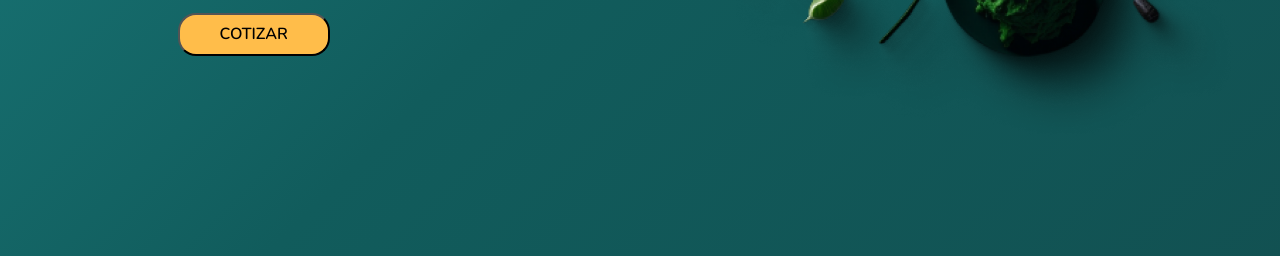
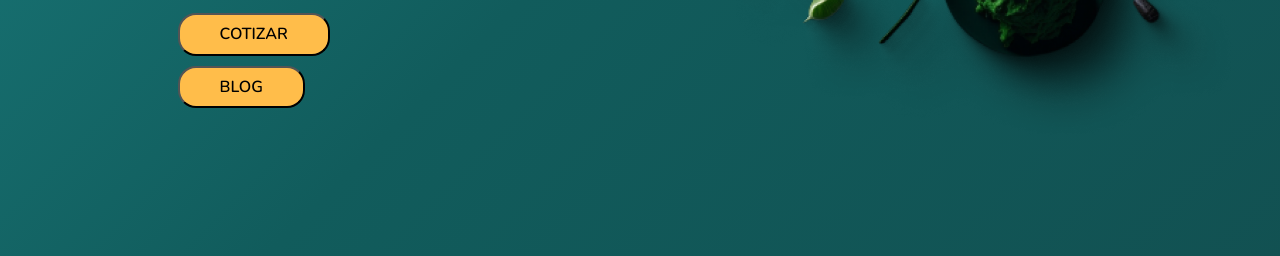
Before and after one commit to johnb03/Piccola-Torta, a plain HTML site: page index.html in a window 1280 px wide. Shown: the part 544-800 px from the top of the page. Drawn offline with nearby package versions, Linux system fonts and the light colour scheme.

Commit message:
agregando script ads

```diff
--- a/index.html
+++ b/index.html
@@ -10,7 +10,8 @@
     <meta name="keywords" content="pastelitos, pastel en hoja,  empanadas, actividades, cocina gourmet">
     <meta name="autor" content="JOB">
     <script defer src="/js/index.js" type="module"></script>
-
+    <script async src="https://pagead2.googlesyndication.com/pagead/js/adsbygoogle.js?client=ca-pub-2396371824985031"
+        crossorigin="anonymous"></script>
     <script defer src="/js/carrousel.js"></script>
     <link rel="shortcut icon" href="/assets/favicon.ico" type="image/x-icon">
 
@@ -46,6 +47,8 @@
                 <button class="cta"><a
                         href="https://wa.me/18497015300?text=Hola!%20me gustaria%20realizar%20una%20cotización."
                         target="_blank">Cotizar</a></button>
+                <button class="cta blog__button "><a
+                        href="https://blog.piccolatorta.com/">Blog</a></button>
             </article>
             <article class="banner-rigth">
                 <img class="banner__img" src="/assets/bg-bannser 1.png" alt="platos">
--- a/scss/_variable.scss
+++ b/scss/_variable.scss
@@ -5,17 +5,12 @@ $white-fortext: #f1f1f1;
 @import url('https://fonts.googleapis.com/css2?family=Nunito:ital,wght@0,400;0,500;0,600;1,300;1,400&display=swap');
 html {
   color: $white-fortext;
-  scroll-snap-type: y  mandatory;
-  overflow-y: smooth;
   height: 100vh;
 
 }
 body{
   scroll-behavior: smooth;
   overflow-x: hidden;
-}
-section,nav{
-  scroll-snap-align:start;
 }
 
 h1{
--- a/scss/main.scss
+++ b/scss/main.scss
@@ -33,11 +33,17 @@
     font-size: 1.8rem;
   }
 
+  .blog__button{
+    margin-top: 10px;
+  }
+
+
   .cta {
     align-self: flex-end;
     border-radius: 5px;
     padding: 3px 8px;
     background-color: $secondary-color;
+
 
     a {
       color: #000;
```
Also changed, not shown: dist/css/main.css, 1 other file.
